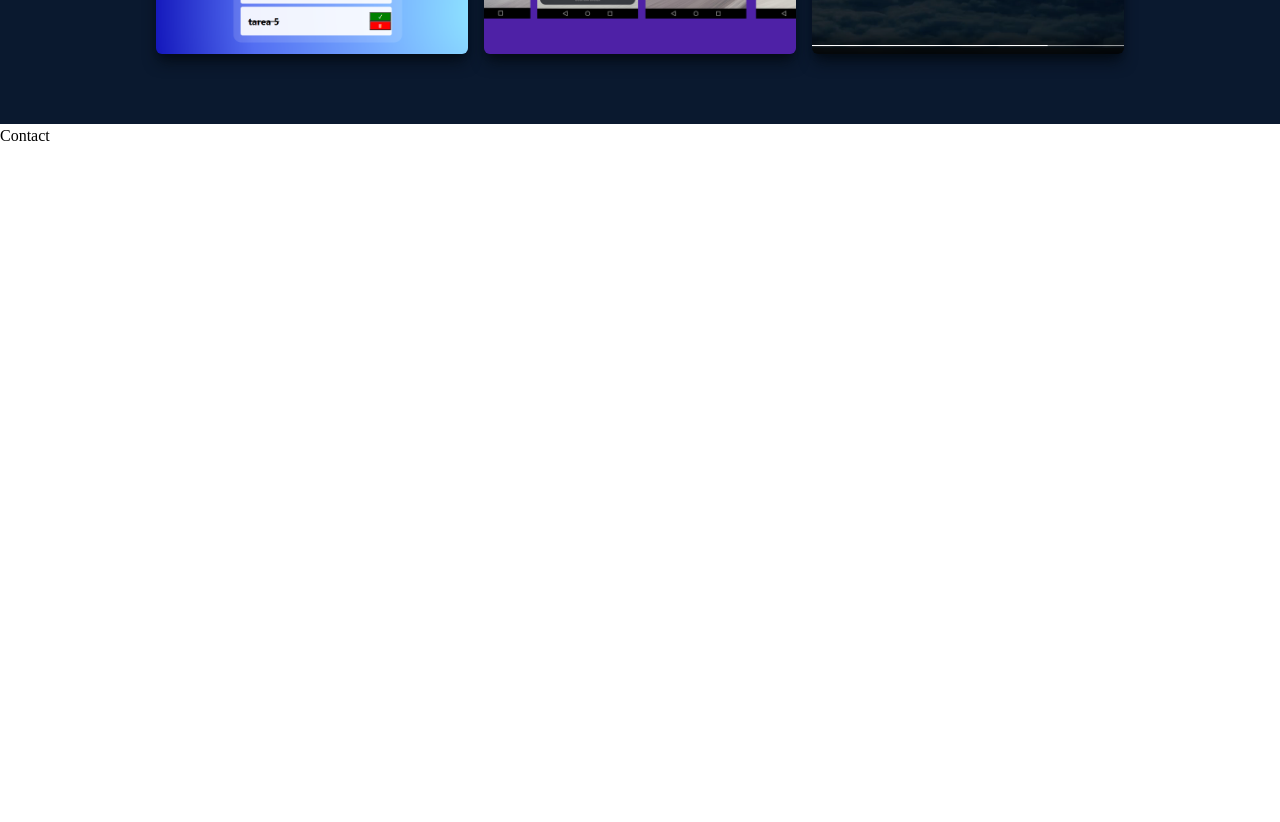
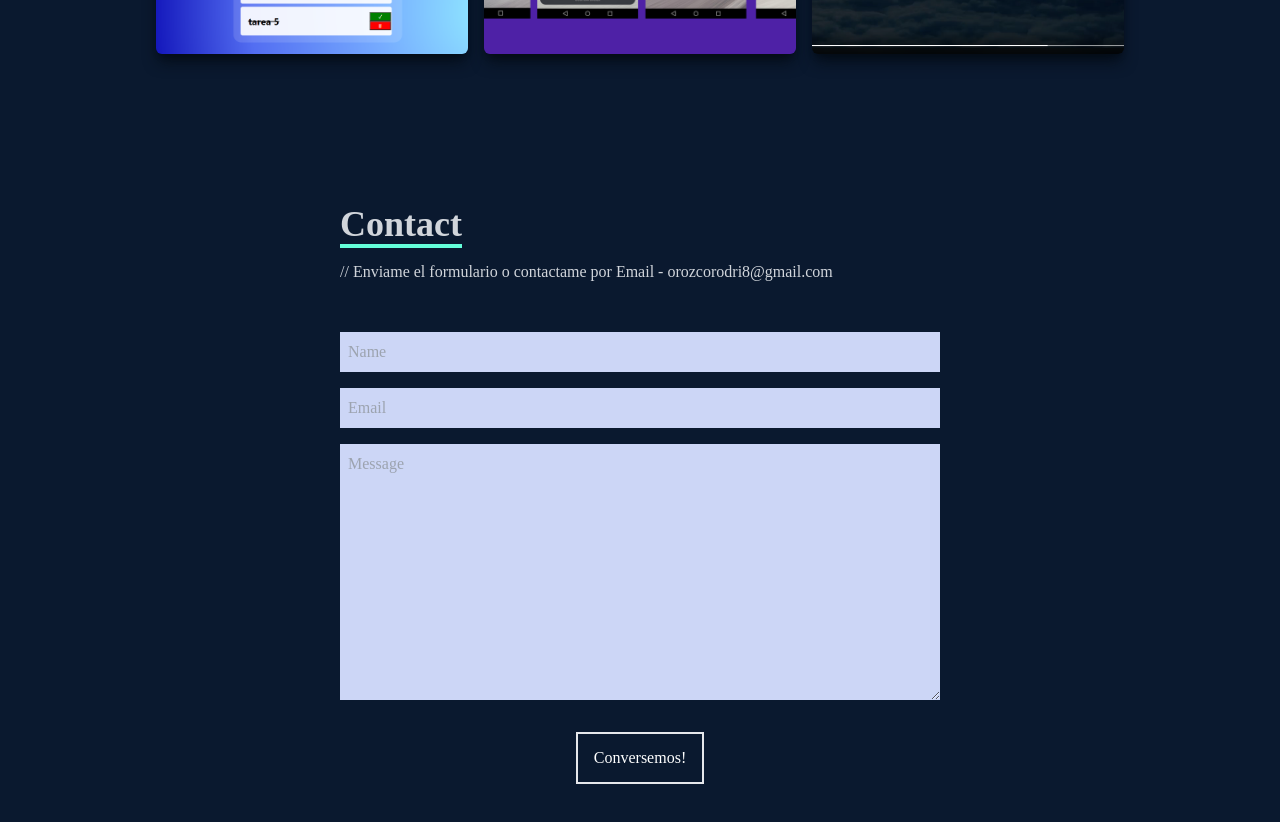
Before and after one commit to RodriOrozco/Portafolio, a React (Create React App) app: page / in a window 1280 px wide. Shown: the part 2920-3742 px from the top of the page. Before the commit the page ends 3068 px from the top, so only its background shows below. Built offline with nearby package versions, Linux system fonts and the light colour scheme.

Commit message:
Contact and forms created, ready for deploy

```diff
--- a/src/components/Contact/index.jsx
+++ b/src/components/Contact/index.jsx
@@ -2,8 +2,46 @@ import React from "react";
 
 const Contact = () => {
   return (
-    <div>
-      <h1>Contact</h1>
+    <div
+      name="contact"
+      className="w-full h-full bg-[#0a192f] flex justify-center pt-20 items-center p-4"
+    >
+      <form
+        method="POST"
+        action="https://getform.io/f/1ecb08ca-0ead-4f94-9de5-7531e98ebad2"
+        className="flex flex-col max-w-[600px] w-full"
+      >
+        <div className="pb-8">
+          <p className="text-4xl font-bold inline border-b-4 border-[#64ffda] text-gray-300">
+            Contact
+          </p>
+          <p className="text-gray-300 py-4">
+            // Enviame el formulario o contactame por Email -
+            orozcorodri8@gmail.com
+          </p>
+        </div>
+        <input
+          className="bg-[#ccd6f6] p-2"
+          type="text"
+          placeholder="Name"
+          name="name"
+        />
+        <input
+          className="my-4 p-2 bg-[#ccd6f6]"
+          type="email"
+          placeholder="Email"
+          name="email"
+        />
+        <textarea
+          className="bg-[#ccd6f6] p-2"
+          name="message"
+          rows="10"
+          placeholder="Message"
+        ></textarea>
+        <button className="text-white border-2 hover:bg-[#64ffda] hover:border-[#64ffda] hover:text-[#0a192f] hover:font-bold px-4 py-3 my-8 mx-auto flex items-center">
+          Conversemos!
+        </button>
+      </form>
     </div>
   );
 };
```
